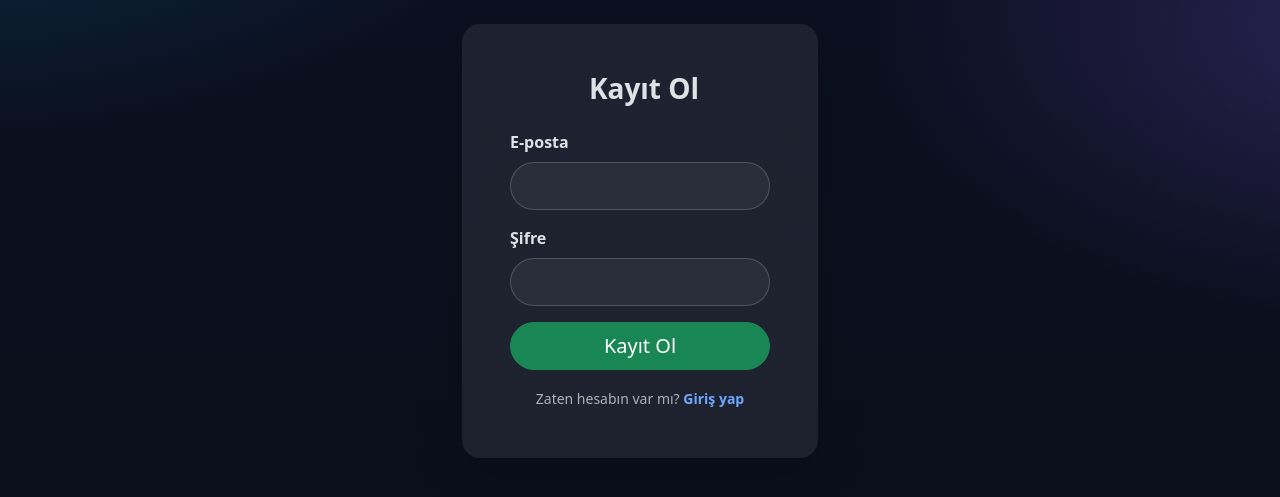
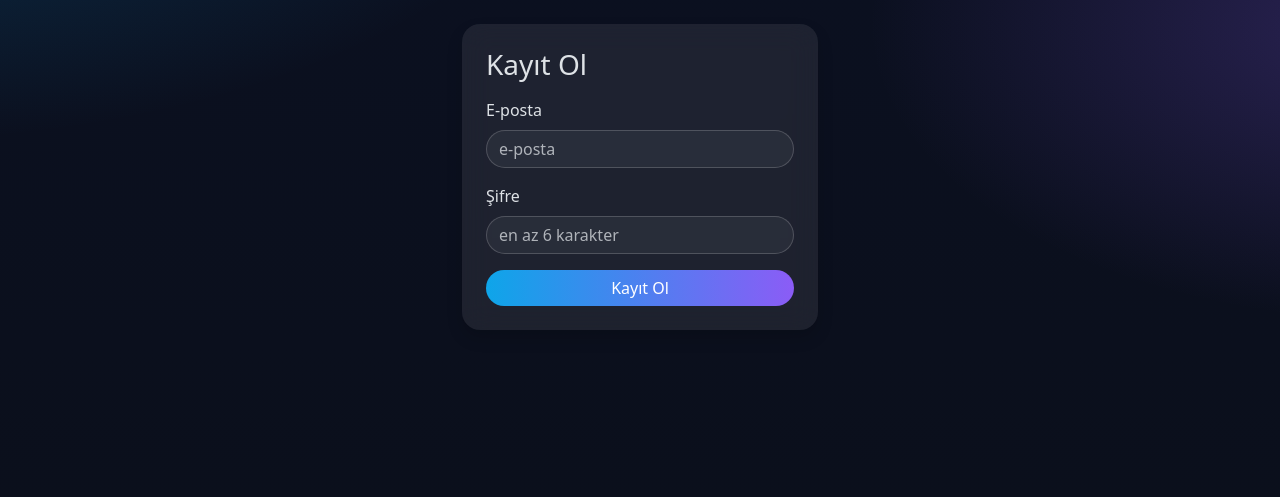
Before and after one commit to ardagencer1206/tweetdeneme, a Flask app: page /register in a window 1280 px wide. Shown: the part 57-554 px from the top of the page. Run offline with Flask 3, Linux system fonts and the light colour scheme; some libraries are stand-ins or nearby versions.

Commit message:
Update register.html

```diff
--- a/templates/register.html
+++ b/templates/register.html
@@ -1,39 +1,26 @@
 {% extends "base.html" %}
-
-{% block title %}Kayıt Ol · App{% endblock %}
-
+{% block title %}Kayıt · App{% endblock %}
 {% block content %}
 <div class="row justify-content-center">
   <div class="col-12 col-md-6 col-lg-4">
-    <div class="glass card border-0 shadow-lg p-4 p-md-5">
-      <h3 class="text-center fw-bold mb-4">
-        <i class="bi bi-person-plus-fill me-2"></i> Kayıt Ol
-      </h3>
-
+    <div class="glass card border-0 shadow p-4">
+      <h3 class="mb-3">Kayıt Ol</h3>
       <form method="post" novalidate>
         {{ form.hidden_tag() }}
-
         <div class="mb-3">
-          {{ form.email.label(class="form-label fw-semibold") }}
-          {{ form.email(class="form-control form-control-lg rounded-pill") }}
+          {{ form.email.label(class="form-label") }}
+          {{ form.email(class="form-control rounded-pill", placeholder="e-posta") }}
+          {% for e in form.email.errors %}<div class="text-danger small">{{ e }}</div>{% endfor %}
         </div>
-
         <div class="mb-3">
-          {{ form.password.label(class="form-label fw-semibold") }}
-          {{ form.password(class="form-control form-control-lg rounded-pill") }}
+          {{ form.password.label(class="form-label") }}
+          {{ form.password(class="form-control rounded-pill", placeholder="en az 6 karakter") }}
+          {% for e in form.password.errors %}<div class="text-danger small">{{ e }}</div>{% endfor %}
         </div>
-
         <div class="d-grid">
-          {{ form.submit(class="btn btn-success btn-lg rounded-pill") }}
+          {{ form.submit(class="btn btn-primary rounded-pill") }}
         </div>
       </form>
-
-      <div class="text-center mt-3">
-        <small class="text-muted">
-          Zaten hesabın var mı?
-          <a href="{{ url_for('login') }}" class="fw-semibold">Giriş yap</a>
-        </small>
-      </div>
     </div>
   </div>
 </div>
```
